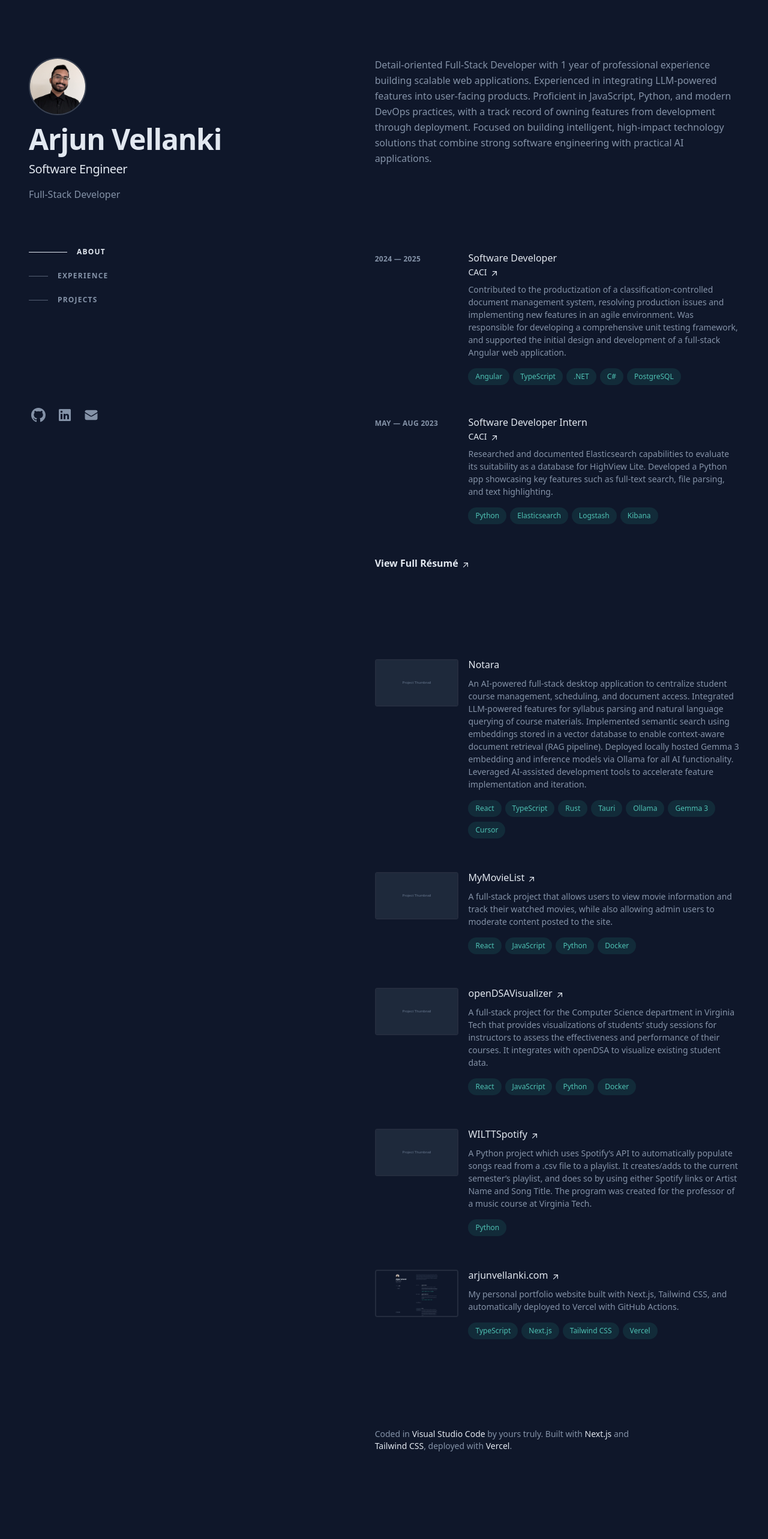
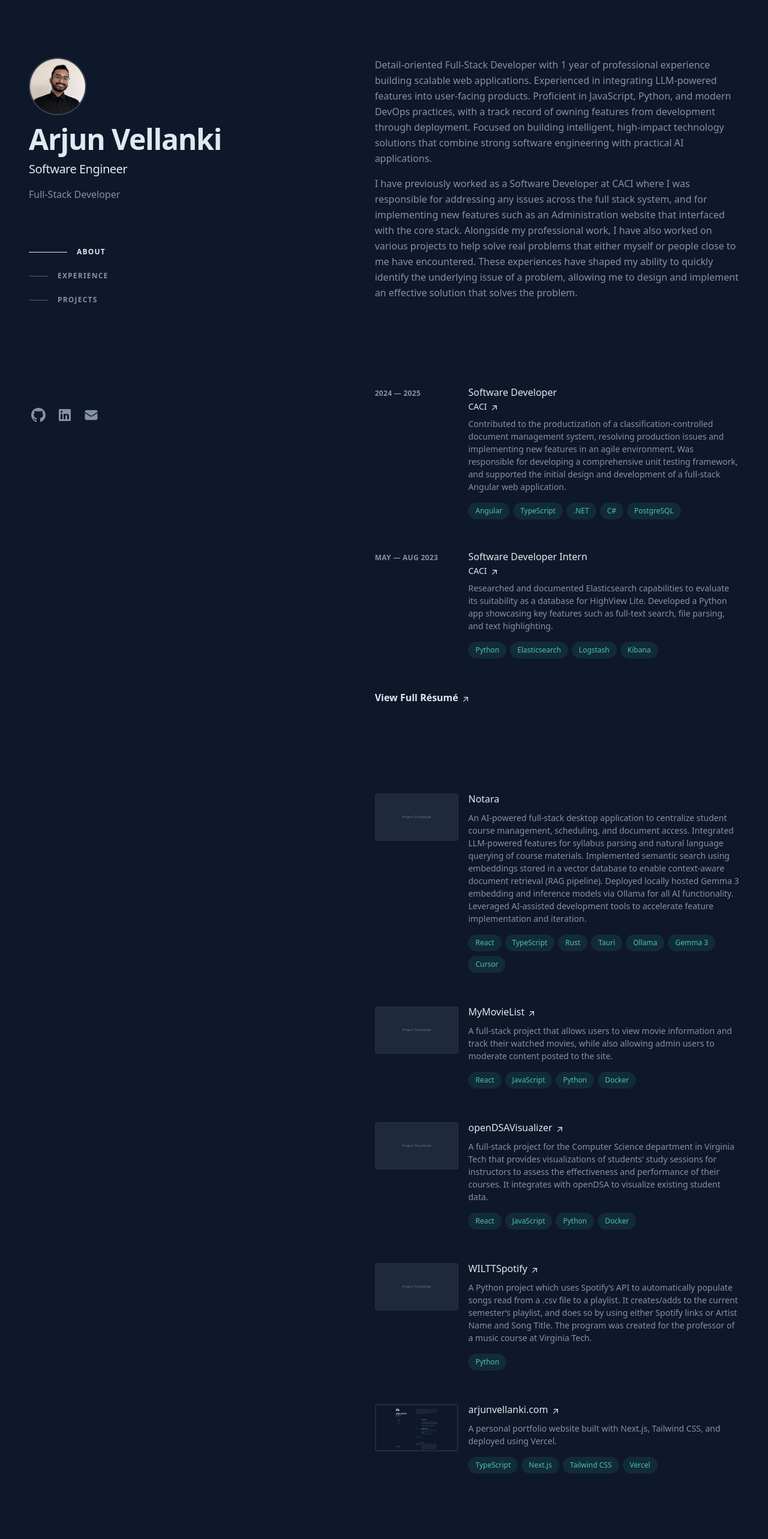
Before and after one commit to ArjunV905/arjunvellanki.com, a Next.js app: page / in a window 1280 px wide. Shown: the top 2566 px of the page at 60% size. Before the commit the page ends 2517 px from the top, so only its background shows below. Built offline with nearby package versions, Linux system fonts and the light colour scheme.

Commit message:
updating about and project sections

```diff
--- a/app/data/portfolio.ts
+++ b/app/data/portfolio.ts
@@ -64,7 +64,7 @@ export const projects: Project[] = [
     title: "openDSAVisualizer",
     description:
       "A full-stack project for the Computer Science department in Virginia Tech that provides visualizations of students\’ study sessions for instructors to assess the effectiveness and performance of their courses. It integrates with openDSA to visualize existing student data.",
-    url: "https://github.com/ArjunV905/MyMovieList",
+    url: "https://github.com/egol2/openDSAVisualizer",
     image: "/images/projects/placeholder.svg",
     skills: ["React", "JavaScript", "Python", "Docker"],
   },
@@ -72,14 +72,14 @@ export const projects: Project[] = [
     title: "WILTTSpotify",
     description:
       "A Python project which uses Spotify’s API to automatically populate songs read from a .csv file to a playlist. It creates/adds to the current semester’s playlist, and does so by using either Spotify links or Artist Name and Song Title. The program was created for the professor of a music course at Virginia Tech.",
-    url: "https://github.com/ArjunV905/MyMovieList",
+    url: "https://github.com/ArjunV905/WILTTSpotify",
     image: "/images/projects/placeholder.svg",
     skills: ["Python"],
   },
   {
     title: "arjunvellanki.com",
     description:
-      "My personal portfolio website built with Next.js, Tailwind CSS, and automatically deployed to Vercel with GitHub Actions.",
+      "A personal portfolio website built with Next.js, Tailwind CSS, and deployed using Vercel.",
     url: "https://github.com/ArjunV905/arjunvellanki.com",
     image: "/images/projects/arjunvellanki-com.jpg",
     skills: ["TypeScript", "Next.js", "Tailwind CSS", "Vercel"],
@@ -103,5 +103,5 @@ export const profile = {
 
 export const aboutParagraphs: string[] = [
   "Detail-oriented Full-Stack Developer with 1 year of professional experience building scalable web applications. Experienced in integrating LLM-powered features into user-facing products. Proficient in JavaScript, Python, and modern DevOps practices, with a track record of owning features from development through deployment. Focused on building intelligent, high-impact technology solutions that combine strong software engineering with practical AI applications.",
-  " ",
+  "I have previously worked as a Software Developer at CACI where I was responsible for addressing any issues across the full stack system, and for implementing new features such as an Administration website that interfaced with the core stack. Alongside my professional work, I have also worked on various projects to help solve real problems that either myself or people close to me have encountered. These experiences have shaped my ability to quickly identify the underlying issue of a problem, allowing me to design and implement an effective solution that solves the problem.",
 ];
```
